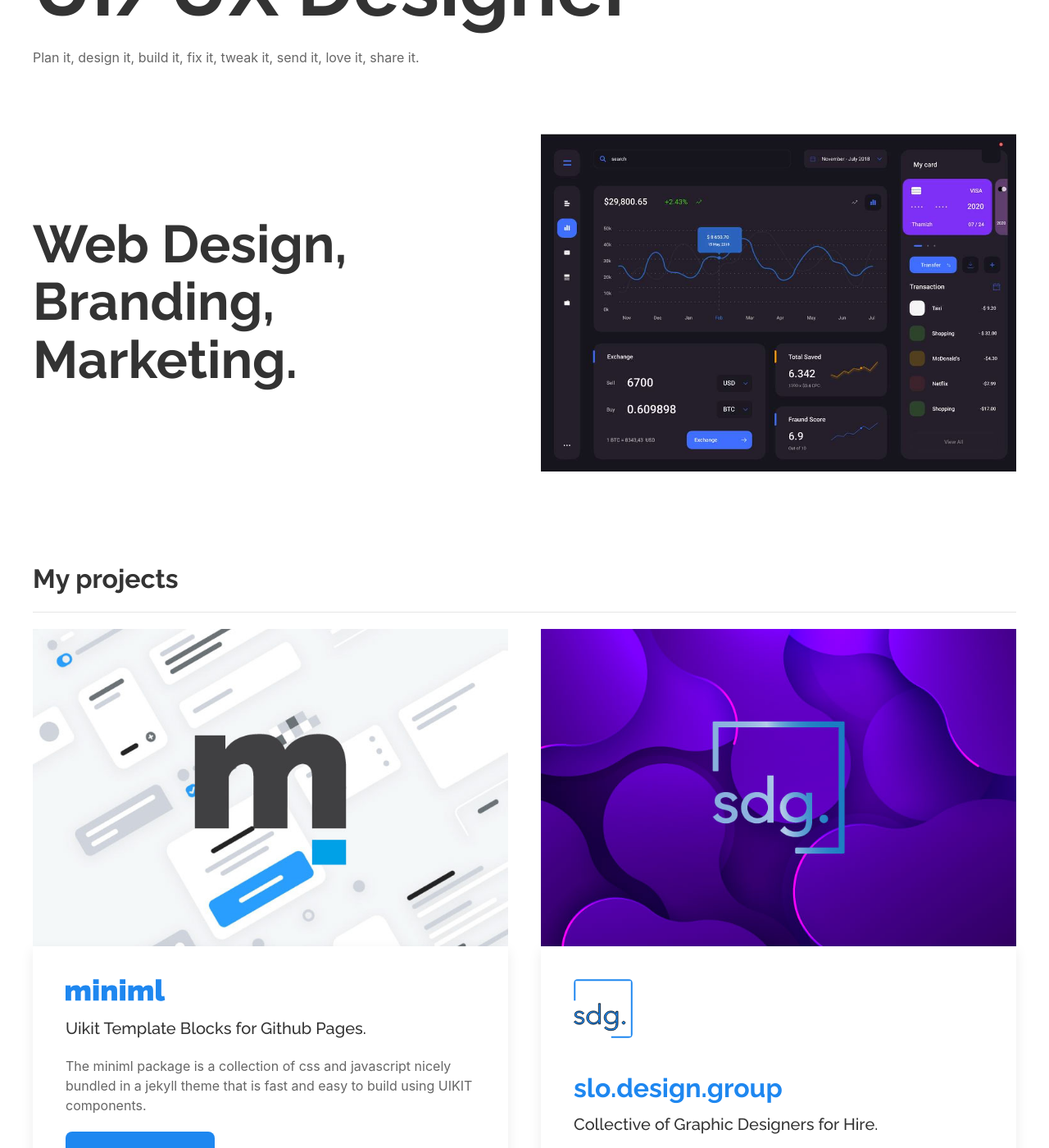
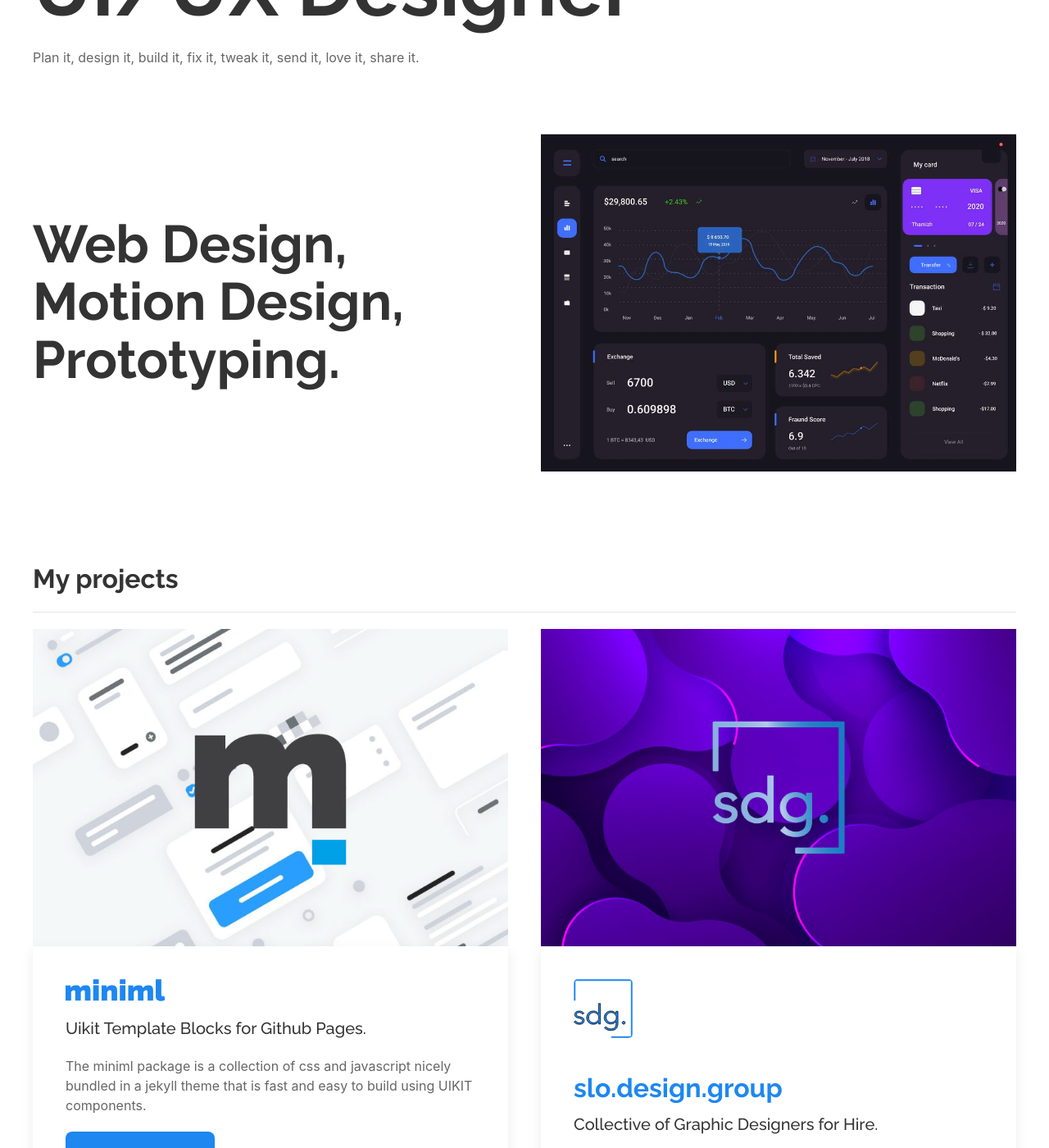
Before and after one commit to kre8t/kre8t.github.io, a Jekyll site: the page built from index.html, in a window 1280 px wide and 1400 px high, scrolled down 293 px. Shown: the whole window at 82% size. Built offline with Jekyll 4.4.1, drawn with Linux system fonts in a browser that asks for light colours; some of the changed text lies outside the part shown.

Commit message:
updated home and currentprojects include

```diff
--- a/_includes/sections/currentprojects.html
+++ b/_includes/sections/currentprojects.html
@@ -29,7 +29,7 @@
               <h4 class="uk-margin-small-top">Collective of Graphic Designers for Hire.</h4>
               <p>A hyper-talented group of artists, designers, and some developers picking up project work from around the world.
               </p>
-              <a class="uk-button uk-button-secondary uk-button-large" href="https://slodesigngroup.com">Hire an Designer</a>
+              <a class="uk-button uk-button-secondary uk-button-large" href="https://slodesigngroup.com">Hire a Designer</a>
             </div>
           </div>
         </div>
--- a/_layouts/home.html
+++ b/_layouts/home.html
@@ -15,7 +15,7 @@
       <div class="uk-section uk-section-small">
         <div class="intro-text uk-container">
           <div class="uk-child-width-1-2@m" uk-grid>
-            <div class="uk-heading-medium uk-animation-slide-right-small uk-flex uk-flex-middle">Web Design, Branding,<br>Marketing.</div>
+            <div class="uk-heading-medium uk-animation-slide-right-small uk-flex uk-flex-middle">Web Design, Motion Design,<br>Prototyping.</div>
             <div><a href="/portfolio"><img src="/assets/img/Desktopdash.jpeg"></a></div>
           </div>
         </div>
```
